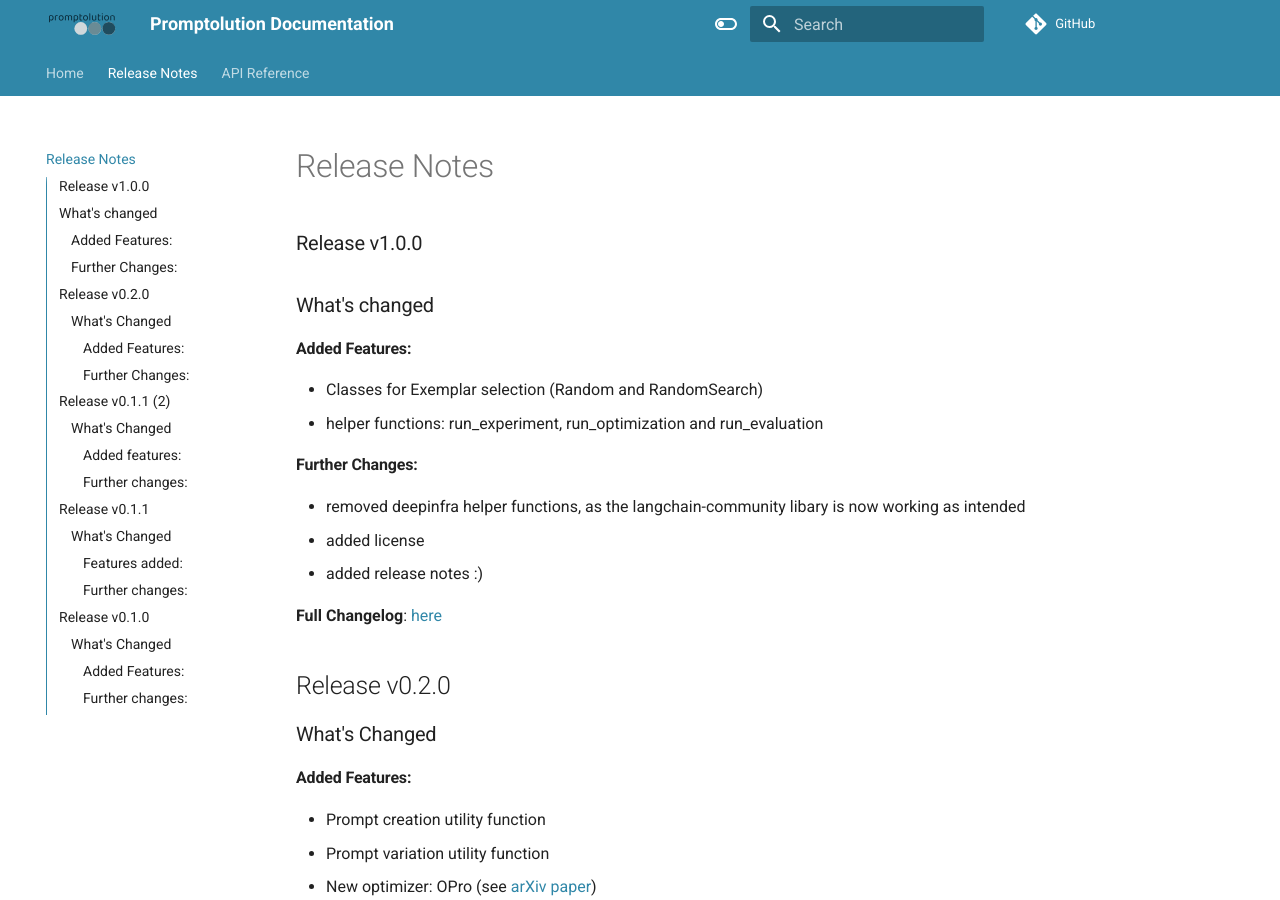
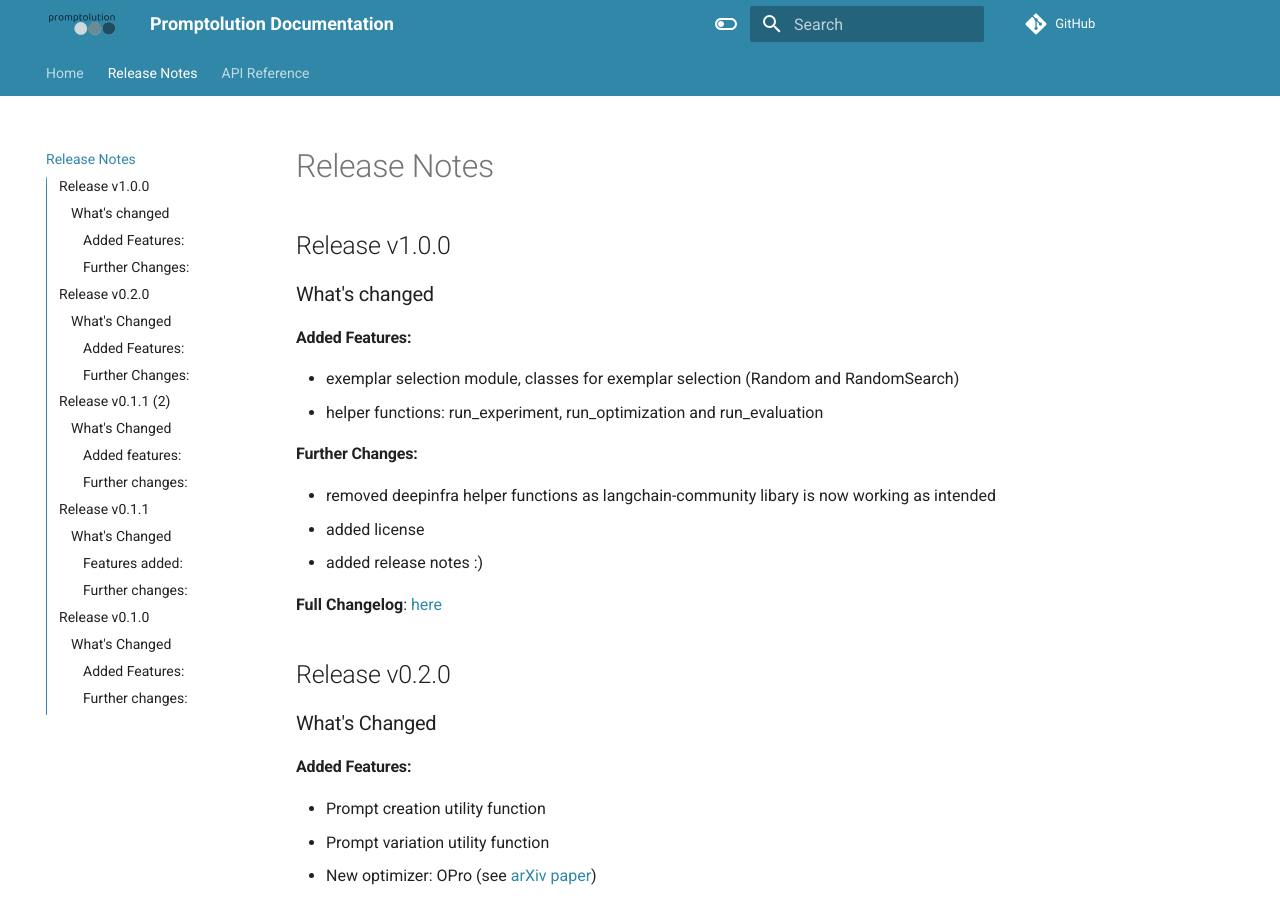
Before and after one commit to finitearth/promptolution, an MkDocs documentation site: the page built from docs/release-notes.md, in a window 1280 px wide and 900 px high. Built offline with MkDocs 1.6.1 and Material for MkDocs 9.7.7, drawn with Linux system fonts in a browser that asks for light colours; comment, search, counter and statistics services are not loaded; some of the changed text lies outside the part shown.

Commit message:
Update release-notes.md

```diff
--- a/docs/release-notes.md
+++ b/docs/release-notes.md
@@ -1,17 +1,18 @@
 # Release Notes
 
-### Release v1.0.0
+## Release v1.0.0
+
 ### What's changed
 #### Added Features:
-* Classes for Exemplar selection (Random and RandomSearch)
+* exemplar selection module, classes for exemplar selection (Random and RandomSearch)
 * helper functions: run_experiment, run_optimization and run_evaluation
 
 #### Further Changes:
-* removed deepinfra helper functions, as the langchain-community libary is now working as intended
+* removed deepinfra helper functions as langchain-community libary is now working as intended
 * added license
 * added release notes :)
 
-**Full Changelog**: [here](https://github.com/finitearth/promptolution/compare/v0..20...v1.0.0)
+**Full Changelog**: [here](https://github.com/finitearth/promptolution/compare/v0.2.0...v1.0.0)
 
 ## Release v0.2.0
 
@@ -20,7 +21,6 @@
 * Prompt creation utility function
 * Prompt variation utility function
 * New optimizer: OPro (see [arXiv paper](https://arxiv.org/abs/2309.03409))
-
 
 #### Further Changes:
 * Workflows for automated build, deployment & release
```
Also changed, not shown: other parts of docs/release-notes.md (+0 -9 lines).
